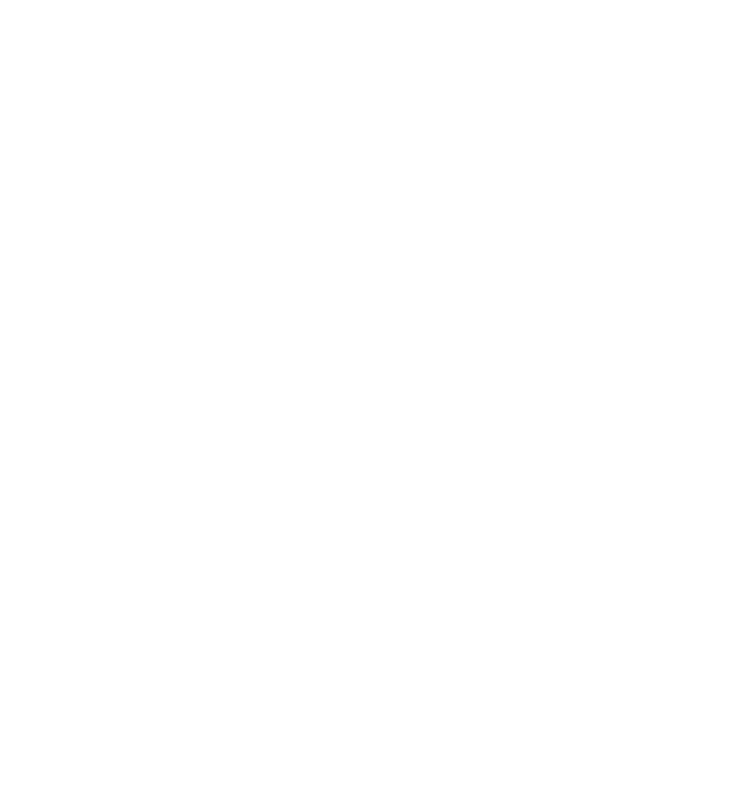
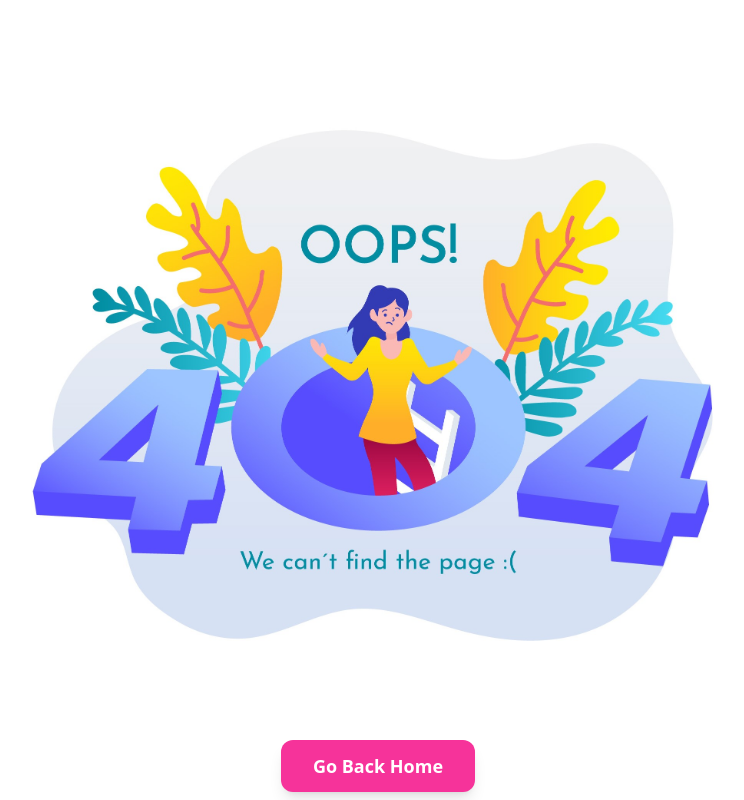
Before and after one commit to anjalipatelfablead/ts_redux_todo, a React (Vite) app: page / in a window 1280 px wide. Before the commit this address had no page. Shown: the whole page, without its empty margins (262-1006 px from the left). Built offline with nearby package versions, Linux system fonts and the light colour scheme.

Commit message:
added 404 not foud page for wrong routes

```diff
--- a/src/App.tsx
+++ b/src/App.tsx
@@ -1,13 +1,12 @@
-import { useState } from 'react'
 import './App.css'
 import { BrowserRouter, Routes, Route } from "react-router-dom";
 import Login from './components/user/login';
 import Register from './components/user/register';
 import TaskList from './components/task/tasklist';
 import AddTask from './components/task/addtask';
+import NotFound from './components/pages/notFound';
 
 function App() {
-  const [count, setCount] = useState(0)
 
   return (
     <>
@@ -17,6 +16,7 @@
           <Route path="/register" element={<Register />} />
           <Route path="/task" element={<TaskList />} />
           <Route path="/task/add" element={<AddTask />} />
+          <Route path="*" element={<NotFound />} />
         </Routes>
       </BrowserRouter>
     </>
--- /dev/null
+++ b/src/components/pages/notFound.tsx
@@ -0,0 +1,28 @@
+import { useNavigate } from "react-router-dom";
+import notfoundbg from "../../assets/404page.jpg"
+
+export default function NotFound() {
+    const navigate = useNavigate();
+
+    return (
+        <div className="min-h-screen flex items-center justify-center ">
+
+            <div className="flex flex-col items-center text-center space-y-6">
+
+                <img
+                    src={notfoundbg}
+                    alt="404 Not Found"
+                    className="w-3xl md:w-3xl "
+                />
+
+                <button
+                    onClick={() => navigate("/login")}
+                    className="mt-4 bg-pink-500 hover:bg-pink-600 text-white px-8 py-3 rounded-xl font-semibold text-lg shadow-lg hover:scale-105 transition-transform duration-300 cursor-pointer"
+                >
+                    Go Back Home
+                </button>
+            </div>
+        </div>
+    );
+
+}
```
Also changed, not shown: src/assets/404page.jpg (added).
